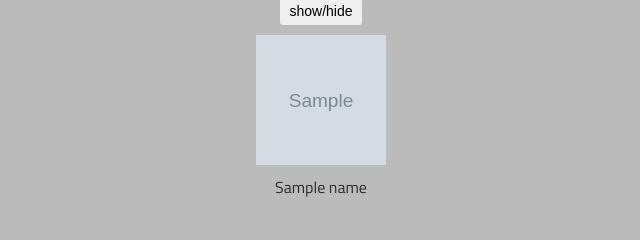
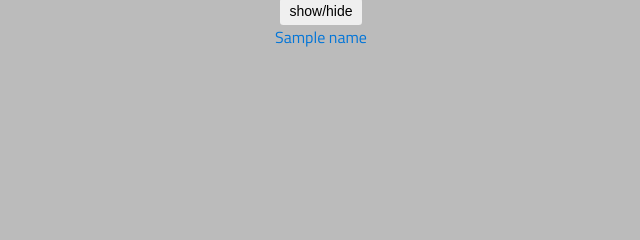
Before and after one commit to dhtech/portal, a Flask app: template app/templates/purltal.html in a window 1280 px wide. Shown: the part 170-410 px from the top of the page, without its empty margins (319-959 px from the left). Run offline with Flask 2, Linux system fonts and the light colour scheme; the template is opened without the code that fills it: most values are stand-ins (such as "Sample title", 1, 10 or a date in 2020); grey boxes marked "Sample" are stand-in pictures; some libraries are stand-ins or nearby versions.

Commit message:
Removing images as logos and adding fontawesome instead

```diff
--- a/app/static/css/purltal.css
+++ b/app/static/css/purltal.css
@@ -24,21 +24,16 @@
 	width: 90%;
 }
 
-a.ops:link {
-    color: #ff0000;
-}
-a.ops:visited {
-    color: #e60000;
-}
-a.dev:link {
-    color: #0088CC;
-}
-a.dev:visited {
-    color: #0044CC;
+a.icon-block {
+    display:inline-block;
+    width:10em;
+    float:left;
+    text-align:center;
 }
 
-.smallPicture {
-	width: 130px;
-	height: 130px;
-	margin: 10px;
-}
+a.icon-block i,
+a.icon-block span {
+    display:block;
+    width:100%;
+    clear:both;
+  }
--- a/app/templates/base.html
+++ b/app/templates/base.html
@@ -17,6 +17,9 @@
     <!-- Fonts -->
     <link href="https://fonts.googleapis.com/css?family=Titillium+Web" rel="stylesheet">
 
+    <!-- Font Awesome -->
+    <link rel="stylesheet" href="https://use.fontawesome.com/releases/v5.5.0/css/all.css" integrity="sha384-B4dIYHKNBt8Bc12p+WXckhzcICo0wtJAoU8YZTY5qE0Id1GSseTk6S+L3BlXeVIU" crossorigin="anonymous">
+
     <!-- Scripts -->
     <script src="static/js/jquery.min.js"></script>
     <script src="static/js/tether.min.js"></script>
--- a/app/templates/purltal.html
+++ b/app/templates/purltal.html
@@ -57,8 +57,10 @@
             {% for subkategori in data[kategori]|sort %}
               {% for lank in data[kategori][subkategori] %}
                 <div class=" {{ kategori }}">
-									<a HREF="{{ lank['link'] }}" class="{{ site }}"><img class="smallPicture" src="{{ lank['picture'] }}" class="img-responsive"></a>
-									<p class="text-center">{{ lank['name'] }} </p>
+                  <a href="{{ lank['link'] }}" class="icon-block">
+                    <i class="{{ lank['icon'] }}"></i>
+                    <span>{{ lank['name' ]}}</span>
+                  </a>
                 </div>
               {% endfor %}
             {% endfor %}
```
Also changed, not shown: 1 other file. Lines whose indentation alone changed are shown as unchanged.
